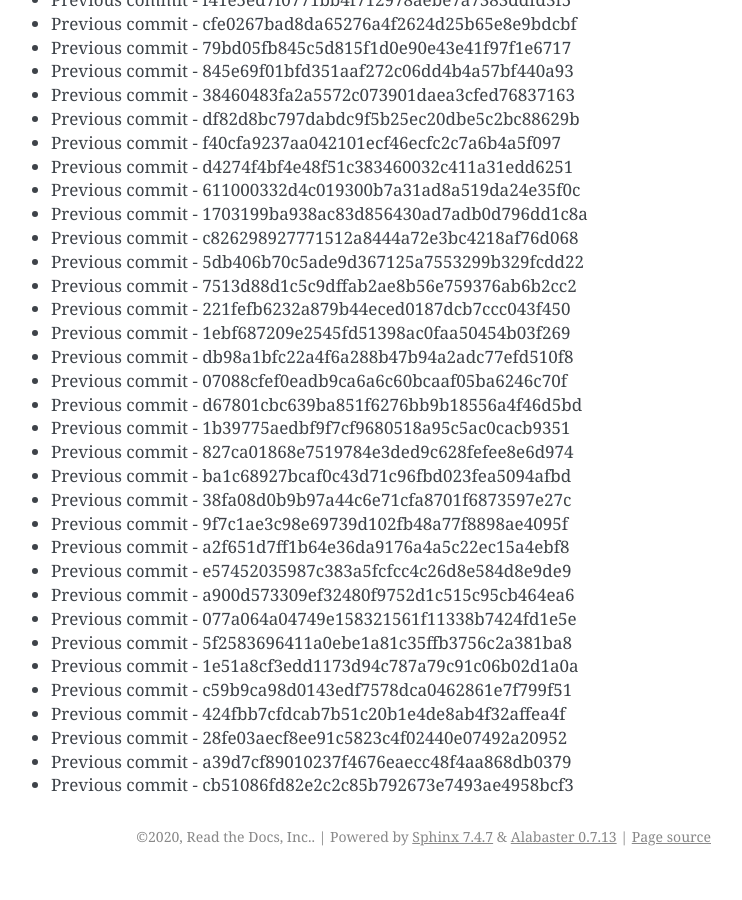
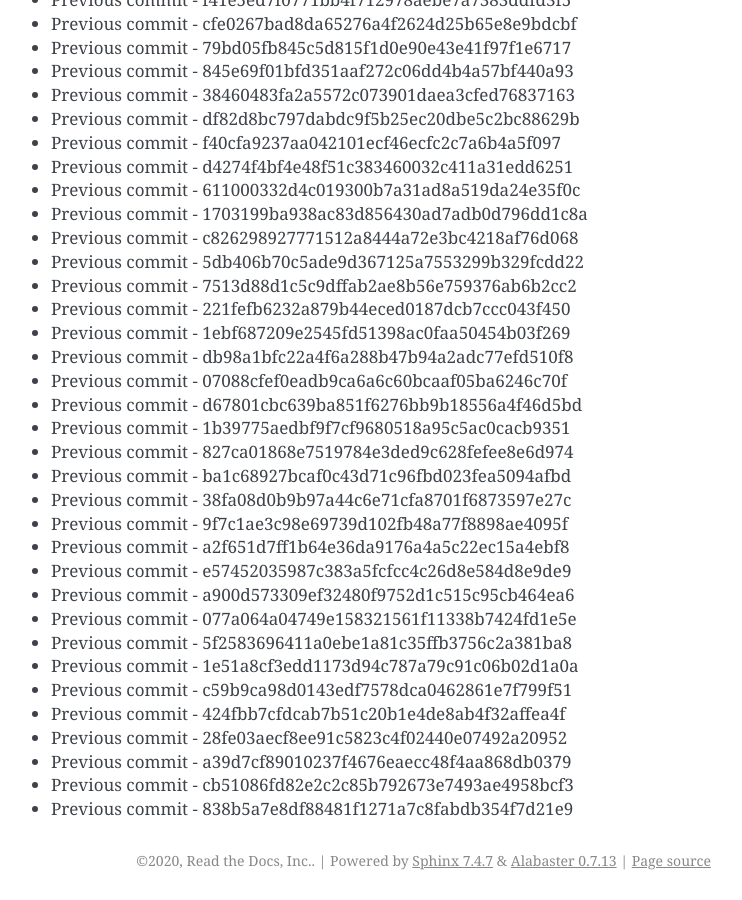
Before and after one commit to readthedocs/rtd-git-stresstest, a Sphinx documentation site: the page built from docs/updates.rst, in a window 1280 px wide and 900 px high, scrolled down 34447 px. Shown: the whole window, without its empty margins (399-1141 px from the left). Built offline with Sphinx 7.4.7, drawn with Linux system fonts in a browser that asks for light colours; before the commit the page ends 35323 px from its top, so only the background shows below that.

Commit message:
Generating commit from previous: 838b5a7e8df88481f1271a7c8fabdb354f7d21e9

```diff
--- a/docs/updates.rst
+++ b/docs/updates.rst
@@ -1479,3 +1479,4 @@ It can be tested for any performance characteristics.
 * Previous commit - 28fe03aecf8ee91c5823c4f02440e07492a20952
 * Previous commit - a39d7cf89010237f4676eaecc48f4aa868db0379
 * Previous commit - cb51086fd82e2c2c85b792673e7493ae4958bcf3
+* Previous commit - 838b5a7e8df88481f1271a7c8fabdb354f7d21e9
```
